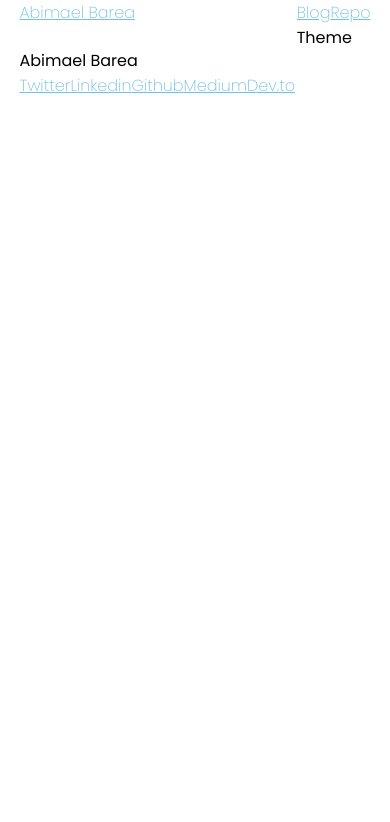
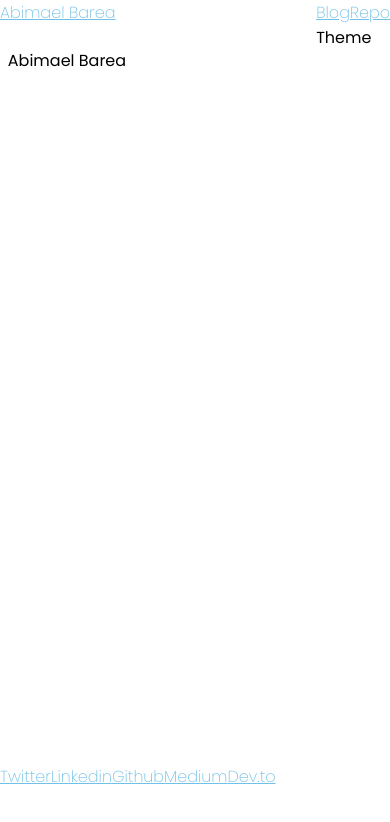
Before and after one commit to abimaelbarea/abimaelbarea.com, a Next.js app: page / in a window 390 px wide. Shown: the top 822 px of the page. Built offline with nearby package versions, Linux system fonts and the light colour scheme.

Commit message:
feat(blog): updating app styles

```diff
--- a/styles/app.css
+++ b/styles/app.css
@@ -1,23 +1,14 @@
 .app {
-  display: grid;
-  grid-template-columns: 25% 50% 25%;
-  transition: 0.5s;
-}
-
-.app > * {
-  grid-column-start: 2;
-  width: inherit;
+  height: 100%;
+  width: 100%;
 }
 
 .app__header {
-  position: sticky;
+  height: 3em;
+  width: inherit;
+  position: fixed;
   top: 0;
-  height: 3em;
-
-  /* Content goes under */
   z-index: 1;
-
-  /* While scrolling under */
   background-color: var(--bg-color);
 }
 
@@ -29,29 +20,42 @@
 
 .app__content {
   display: block;
-  overflow: hidden;
+  min-height: calc(100% - 8em);
+  width: auto;
+  padding-top: 3em;
+  padding-right: 20%;
+  padding-left: 20%;
+}
+
+.app__footer {
+  height: 5em;
+  width: inherit;
 }
 
 @media only screen and (max-width: 1200px) {
-  .app {
-    grid-template-columns: 20% 60% 20%;
+  .app__content {
+    padding-right: 15%;
+    padding-left: 15%;
   }
 }
 
 @media only screen and (max-width: 992px) {
-  .app {
-    grid-template-columns: 15% 70% 15%;
+  .app__content {
+    padding-right: 10%;
+    padding-left: 10%;
   }
 }
 
 @media only screen and (max-width: 768px) {
-  .app {
-    grid-template-columns: 10% 80% 10%;
+  .app__content {
+    padding-right: 5%;
+    padding-left: 5%;
   }
 }
 
 @media only screen and (max-width: 600px) {
-  .app {
-    grid-template-columns: 5% 90% 5%;
+  .app__content {
+    padding-right: 2%;
+    padding-left: 2%;
   }
 }
--- a/styles/globals.css
+++ b/styles/globals.css
@@ -8,6 +8,11 @@ body {
 
   font-family: Poppins, Roboto, Helvetica Neue, sans-serif;
   background-color: var(--bg-color);
+}
+
+#__next {
+  height: 100%;
+  width: 100%;
 }
 
 /*************************************************
```
